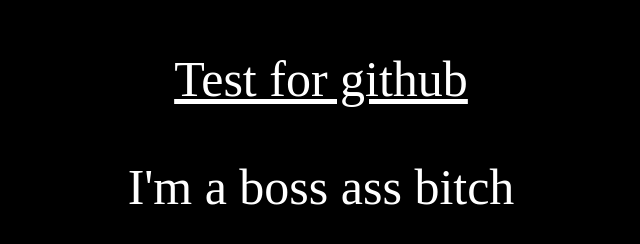
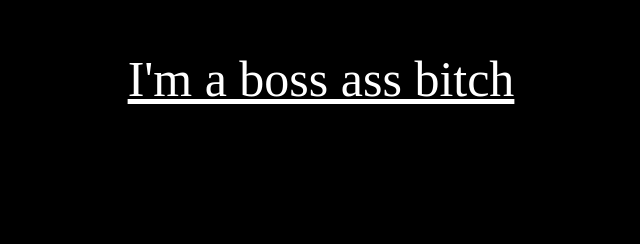
Before and after one commit to trvp/Collab, a plain HTML site: page index.html in a window 1280 px wide. Shown: the whole page, without its empty margins (319-959 px from the left). Drawn offline with Linux system fonts and the light colour scheme.

Commit message:
Work plox

```diff
--- a/index.html
+++ b/index.html
@@ -6,7 +6,6 @@
     <title> Test </title>
 </head>
     <body>
-        <p><u> Test for github </u></p>
-        <p> I'm a boss ass bitch </p>
+        <p><u> I'm a boss ass bitch </u></p>
     </body>
 </html>
```
